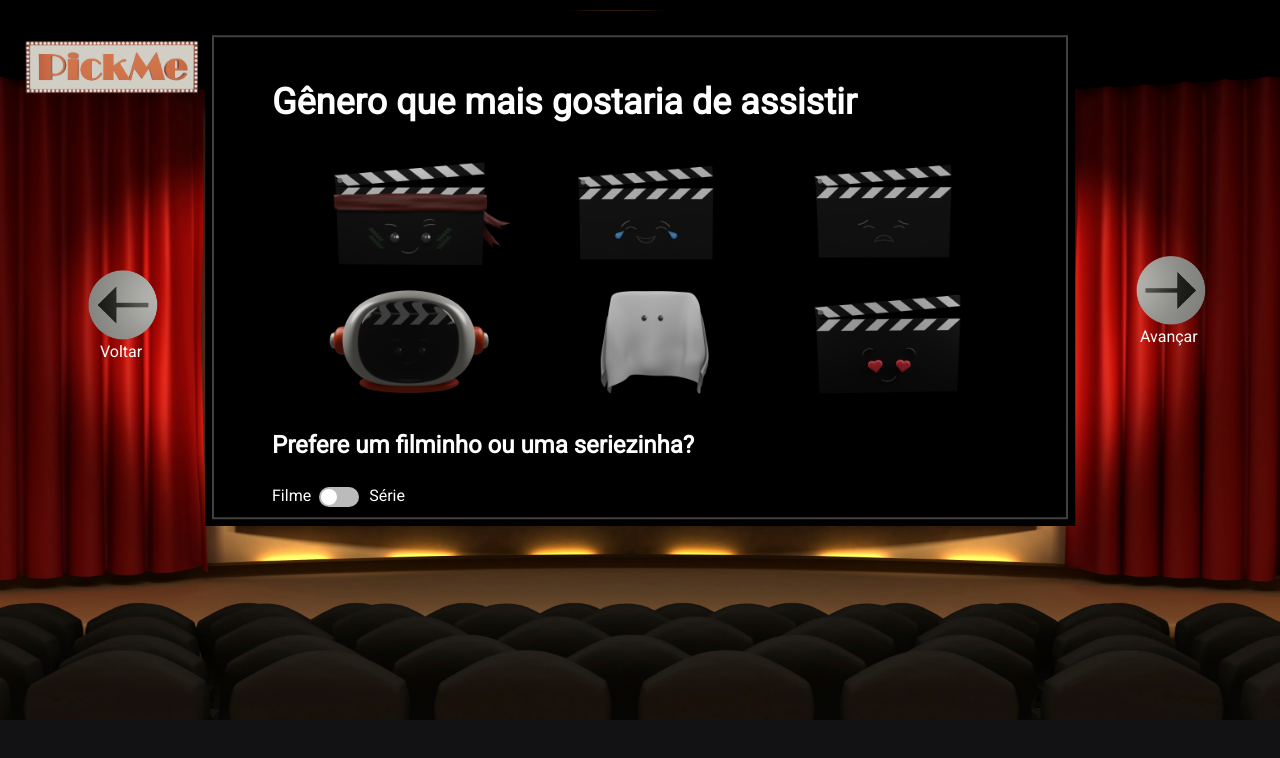
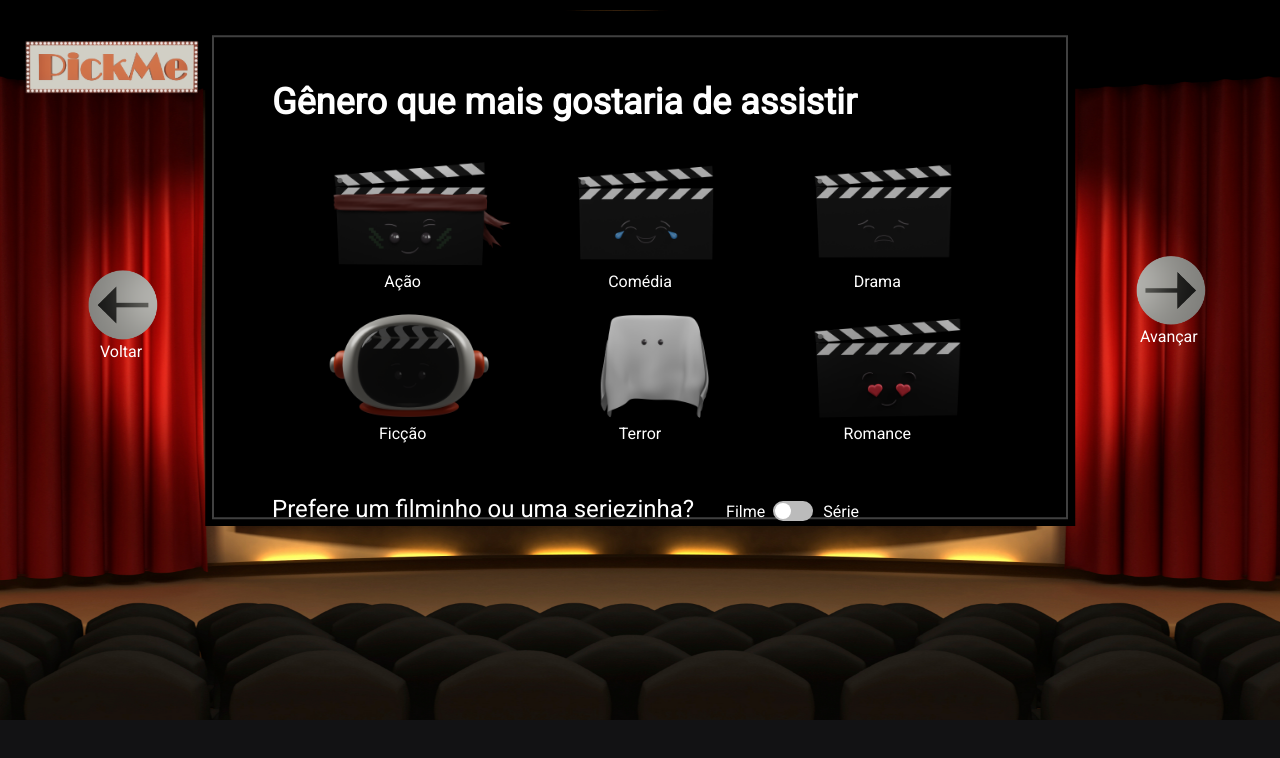
Before and after one commit to S204-Inatel-2022-2/InaHell_Front_End, a Next.js app: page /preferences in a window 1280 px wide. Shown: the top 758 px of the page. Built offline with nearby package versions, Linux system fonts and the light colour scheme.

Commit message:
Ajuste na requisição da página de recomendação e alterações na estilização das páginas de preferências e plataformas

```diff
--- a/src/pages/platforms/index.tsx
+++ b/src/pages/platforms/index.tsx
@@ -42,7 +42,8 @@ export default function Platform() {
         </h1>
 
         <div className="mt-24 grid grid-cols-4 gap-4">
-          <div>
+
+          <div className='transition ease-in-out delay-150 hover:-translate-y-1 hover:scale-110 duration-300'>
             <Image
               src={disney}
               alt=""
@@ -52,7 +53,7 @@ export default function Platform() {
             />
           </div>
 
-          <div>
+          <div className='transition ease-in-out delay-150 hover:-translate-y-1 hover:scale-110 duration-300'>
             <Image
               src={hbo}
               alt=""
@@ -62,7 +63,7 @@ export default function Platform() {
             />
           </div>
 
-          <div>
+          <div className='transition ease-in-out delay-150 hover:-translate-y-1 hover:scale-110 duration-300'>
             <Image
               src={netflix}
               alt=""
@@ -72,7 +73,7 @@ export default function Platform() {
             />
           </div>
 
-          <div>
+          <div className='transition ease-in-out delay-150 hover:-translate-y-1 hover:scale-110 duration-300'>
             <Image
               src={prime}
               alt=""
--- a/src/pages/preferences/index.tsx
+++ b/src/pages/preferences/index.tsx
@@ -47,7 +47,7 @@ export default function Genre() {
         </h1>
 
         <div className="ml-10 mt-8 grid grid-cols-3 gap-4">
-          <div>
+          <div className='transition ease-in-out delay-150 hover:-translate-y-1 hover:scale-110 duration-300'>
             <Image
               src={action}
               alt=""
@@ -55,9 +55,10 @@ export default function Genre() {
               width={200}
               height={200}
             />
+            <p className='text-white text-center mr-10'>Ação</p>
           </div>
 
-          <div>
+          <div className='transition ease-in-out delay-150 hover:-translate-y-1 hover:scale-110 duration-300'>
             <Image
               src={comedy}
               alt=""
@@ -65,9 +66,10 @@ export default function Genre() {
               width={200}
               height={200}
             />
+            <p className='text-white text-center mr-10'>Comédia</p>
           </div>
 
-          <div>
+          <div className='transition ease-in-out delay-150 hover:-translate-y-1 hover:scale-110 duration-300'>
             <Image
               src={drama}
               alt=""
@@ -75,9 +77,10 @@ export default function Genre() {
               width={200}
               height={200}
             />
+            <p className='text-white text-center mr-10'>Drama</p>
           </div>
 
-          <div>
+          <div className='transition ease-in-out delay-150 hover:-translate-y-1 hover:scale-110 duration-300'>
             <Image
               src={fiction}
               alt=""
@@ -85,9 +88,10 @@ export default function Genre() {
               width={200}
               height={200}
             />
+            <p className='text-white text-center mr-10'>Ficção</p>
           </div>
 
-          <div>
+          <div className='transition ease-in-out delay-150 hover:-translate-y-1 hover:scale-110 duration-300'>
             <Image
               src={horror}
               alt=""
@@ -95,9 +99,10 @@ export default function Genre() {
               width={200}
               height={200}
             />
+            <p className='text-white text-center mr-10'>Terror</p>
           </div>
 
-          <div>
+          <div className='transition ease-in-out delay-150 hover:-translate-y-1 hover:scale-110 duration-300'>
             <Image
               src={romance}
               alt=""
@@ -105,16 +110,18 @@ export default function Genre() {
               width={200}
               height={200}
             />
+            <p className='text-white text-center mr-10'>Romance</p>
           </div>
+
         </div>
 
-        <div className='mt-8 text-white'>
-          <h1 className="mb-6 text-white text-2xl font-bold leading-tight">
+        <div className='mt-12 text-white'>
+          <h1 className="text-white text-2xl leading-tight">
             Prefere um filminho ou uma seriezinha?
+            <small className="ml-8 flex-1 text-base text-white text-right pr-2 py-1">Filme</small>
+            <ToggleSwitch id='movie' checked={movie} onChange={setMovie} />
+            <small className="flex-1 text-base text-white text-right pr-2 py-1">Série</small>
           </h1>
-          <small className="flex-1 text-base text-white text-right pr-2 py-1">Filme</small>
-          <ToggleSwitch id='yearly' checked={movie} onChange={setMovie} />
-          <small className="flex-1 text-base text-white text-right pr-2 py-1">Série</small>
         </div>
 
       </div>
--- a/src/pages/recommendation/index.tsx
+++ b/src/pages/recommendation/index.tsx
@@ -14,70 +14,76 @@ import year from '../filters';
 //import movie_or_tv from '../movie_or_tv';
 //import platforms from '../platforms';
 
+export const getServerSideProps = async () => {
 
+  try{
+    const movie_info = await Promise.resolve(
 
-export let movieTitle = {}
-export let movieDescription = {}
-export let ReleaseYear = {}
-
-export function getMovieTitle (info: object){
-  movieTitle = info
-  console.log(movieTitle)
-}
-
-export function getMovieDescription (info: object){
-  movieDescription = info
-  console.log(movieDescription)
-}
-
-export function getMovieReleaseYear (info: object){
-  ReleaseYear = info
-  console.log(ReleaseYear)
-}
-
-interface RecommendationProps {
-    movieTitle: string
-    movieDescription: string
-    releaseYear: number
-}
-
-export default function Recommendation(props: RecommendationProps) {
-
-
-  async function generateRecommendation(event: FormEvent) {
-    event.preventDefault()
-
-    try {
-
-      const response = await axios.get('https://bj7r4fxsja.execute-api.us-east-1.amazonaws.com/pickMe', {
+      axios.get('https://bj7r4fxsja.execute-api.us-east-1.amazonaws.com/pickMe', {
         params: {
-            age: age,
-            genre: "Comedy",
-            movie_or_series: "Movie, TV Show",
-            time_to_spend: duration,
-            platforms: "Disney, Netflix",
-            year: year
+          age: 12,
+          genre: "Comedy",
+          movie_or_series: "TV Show",
+          time_to_spend: 180,
+          platforms: "Disney",
+          year: 2000
         /*
           age: age,
           genre: genre,
           movie_or_series: movie_or_tv,
           time_to_spend: duration,
           platforms: platforms,
-          year: released
+          year: year
         */
-        }
-      }).then((response) => {alert('Aqui está uma indicação para você: ' + response.data.title),
-      console.log(response.data),
-      getMovieTitle(response.data.title),
-      getMovieDescription(response.data.description),
-      getMovieReleaseYear(response.data.release_year)})
-      .catch( (error) => alert(error.response.data))
+      }
+    }))
 
-    } catch (err) {
-      console.log(err)
-      alert('Falha ao gerar indicação, tente novamente!')
+    return {
+      props: {
+      title: movie_info.data.title,
+      released: movie_info.data.release_year,
+      description: movie_info.data.description,
+      platforms: movie_info.data.plataform,
+      type: movie_info.data.type,
+      duration: movie_info.data.duration
+      }
     }
+  } catch(err) {
+    console.log(err)
+    alert('Falha ao gerar indicação, tente novamente!')
   }
+}
+
+/*
+function defineDuration(props: RecommendationProps){
+  if(props.type === 'Movie'){
+    let min = props.duration%60
+    let hour = (props.duration-min)/60
+    //console.log(hour+'h'+min+'min')
+    let time = hour+'h'+min+'min'
+    let timeStr = time.toString()
+    props.time = timeStr
+  }
+  //console.log(duration+' temporadas')
+  let season = duration+' temporadas'
+  let seasonStr = season.toString()
+  props.time = seasonStr
+}
+*/
+
+interface RecommendationProps {
+    title: string
+    released: number
+    description: string
+    platforms: string
+    type: string
+    duration: number
+    time: string
+}
+
+export default function Recommendation(props: RecommendationProps) {
+
+  //defineDuration(props)
 
   return (
     <div className="grid grid-cols-6 gap-4">
@@ -98,23 +104,12 @@ export default function Recommendation(props: RecommendationProps) {
           Aqui está algo legal para assistir!
         </h1>
 
-        <form onSubmit={generateRecommendation} className="mt-10 flex gap-2">
-          <button
-            className="bg-orange-500 px-6 py-4 rounded text-gray-900 font-bold text-sm uppercase hover:bg-orange-700"
-            type="submit"
-          >
-            Gerar indicação!
-          </button>
-        </form>
-
-        <p className="mt-4 text-sm text-gray-300 leading-relaxed">
-          Ao clicar você receberá uma indicação
-        </p>
-
         <div className="flex flex-col mt-8">
-            <span className="font-bold text-2xl text-gray-300">Título: {props.movieTitle}</span>
-            <span className="font-bold text-2xl text-gray-300 mt-4">Lançamento: {props.releaseYear}</span>
-            <span className="font-bold text-2xl text-gray-300 mt-4">Sinopse: {props.movieDescription}</span>
+            <span className="font-bold text-2xl text-gray-300">Título: {props.title}</span>
+            <span className="font-bold text-2xl text-gray-300">Lançamento: {props.released}</span>
+            <span className="font-bold text-2xl text-gray-300">Descrição: {props.description}</span>
+            <span className="font-bold text-2xl text-gray-300">Onde assitir: {props.platforms}</span>
+            <span className="font-bold text-2xl text-gray-300">Duração: {props.duration}</span>
         </div>
       </div>
 
```
